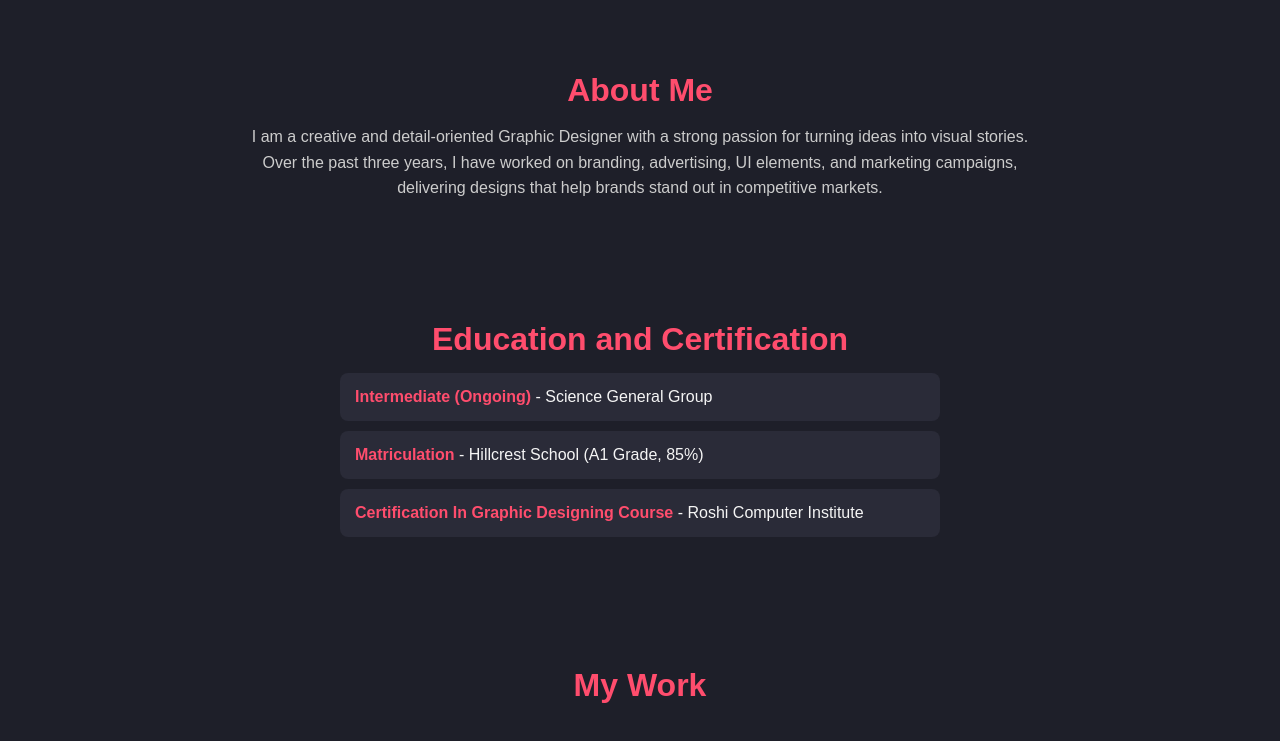
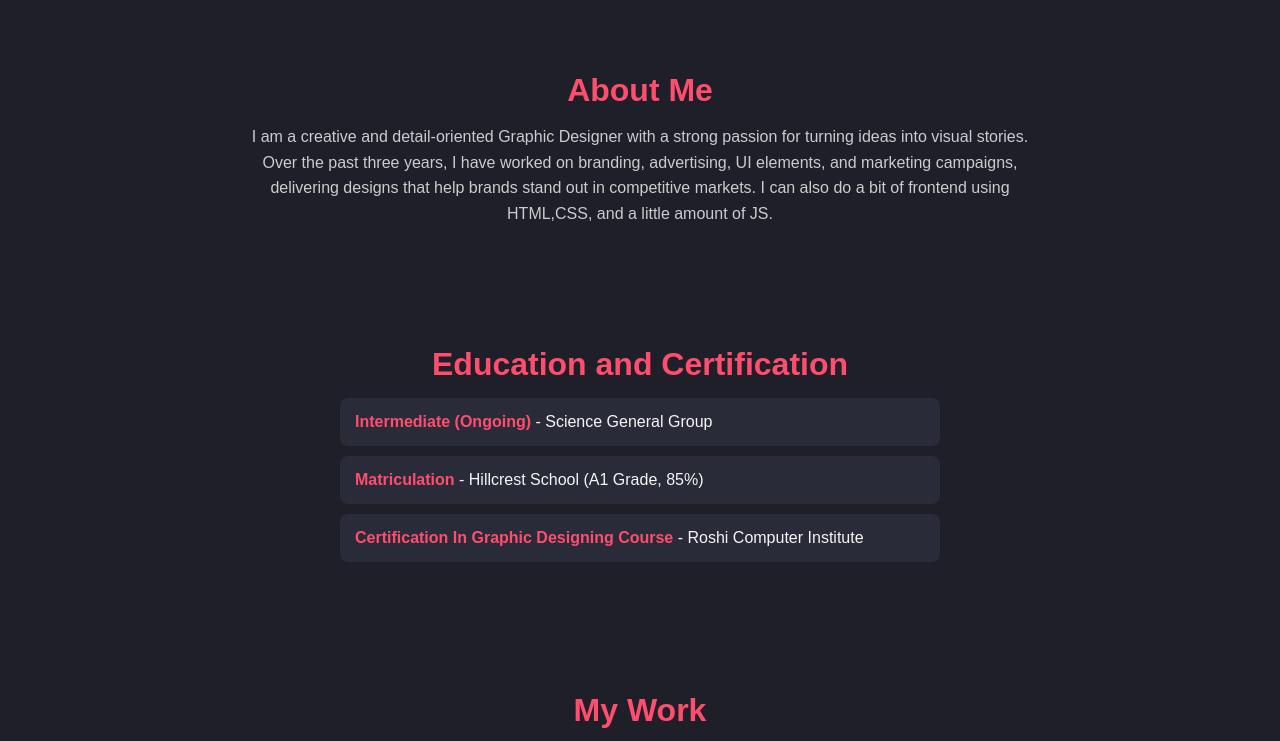
Before and after one commit to MohdDaniyal-wp/GraphicGuru, a plain HTML site: page index.html in a window 1280 px wide. Shown: the part 800-1541 px from the top of the page. Drawn offline with Linux system fonts and the light colour scheme.

Commit message:
Update index.html

```diff
--- a/index.html
+++ b/index.html
@@ -215,7 +215,7 @@ footer {
     <p>
         I am a creative and detail-oriented Graphic Designer with a strong passion for turning ideas into
         visual stories. Over the past three years, I have worked on branding, advertising, UI elements,
-        and marketing campaigns, delivering designs that help brands stand out in competitive markets.
+        and marketing campaigns, delivering designs that help brands stand out in competitive markets. I can also do a bit of frontend using HTML,CSS, and a little amount of JS.
     </p>
 </section>
 
```
